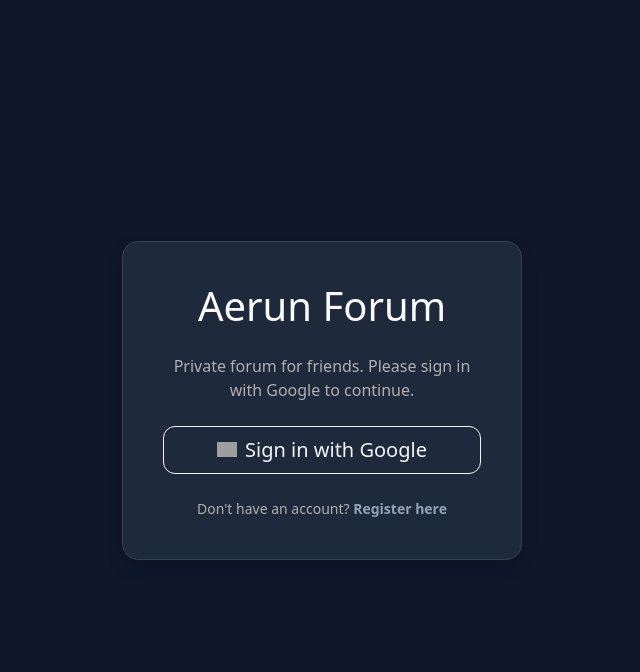
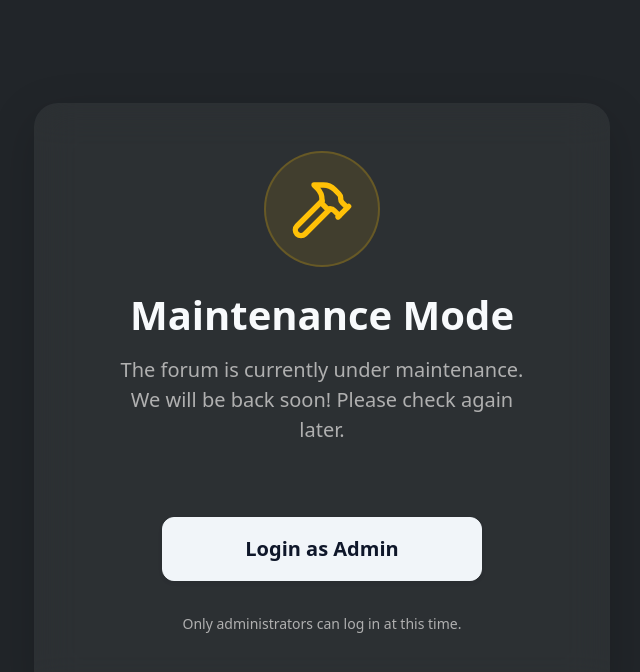
Before and after one commit to SiJunma/aerun, a React (Vite) app: page /maintenance in a window 1280 px wide. Before the commit this address led to /login. Shown: the top 672 px of the page, without its empty margins (318-958 px from the left). Built offline with nearby package versions, Linux system fonts and the light colour scheme; no server answers; the database is empty; grey boxes are pictures that could not be loaded.

Commit message:
Implemented maintenance mode

```diff
--- a/src/App.jsx
+++ b/src/App.jsx
@@ -13,6 +13,7 @@ import TopicPage from './pages/TopicPage';
 import ProfilePage from './pages/ProfilePage';
 import MembersPage from './pages/MembersPage';
 import AdminPage from './pages/AdminPage';
+import MaintenancePage from './pages/MaintenancePage';
 import { useAuth } from './contexts/AuthProvider';
 
 /**
@@ -38,6 +39,7 @@ const App = () => {
         {/* Public Routes */}
         <Route path="/login" element={<LoginPage />} />
         <Route path="/register" element={<RegisterPage />} />
+        <Route path="/maintenance" element={<MaintenancePage />} />
         <Route path="/pending" element={<ProtectedRoute requireActive={false}><PendingPage /></ProtectedRoute>} />
         <Route path="/banned" element={<ProtectedRoute requireActive={false}><BannedPage /></ProtectedRoute>} />
 
--- a/src/components/common/ProtectedRoute.jsx
+++ b/src/components/common/ProtectedRoute.jsx
@@ -11,10 +11,10 @@ import { useAuth } from '../../contexts/AuthProvider';
  *  requirePosting {boolean} – if true, spectators are bounced (cannot post/create, default: false)
  */
 const ProtectedRoute = ({ children, requireActive = true, requireAdmin = false, requirePosting = false }) => {
-  const { user, profile, loading } = useAuth();
+  const { user, profile, settings, loading } = useAuth();
   const location = useLocation();
 
-  if (loading) {
+  if (loading || !settings) {
     return (
       <div className="d-flex justify-content-center align-items-center vh-100">
         <div className="spinner-border text-primary" role="status">
@@ -27,6 +27,25 @@ const ProtectedRoute = ({ children, requireActive = true, requireAdmin = false,
   // Not logged in at all → /login
   if (!user) {
     return <Navigate to="/login" state={{ from: location }} replace />;
+  }
+
+  // Maintenance mode check: redirect non-admins to /maintenance
+  // We MUST wait for profile to exist if user is logged in, to avoid race conditions
+  // where profile is null for a split second and the system thinks it's a non-admin.
+  if (settings.maintenanceMode && location.pathname !== '/maintenance') {
+    if (!profile) {
+      return (
+        <div className="d-flex justify-content-center align-items-center vh-100">
+          <div className="spinner-border text-primary" role="status">
+            <span className="visually-hidden">Loading Profile...</span>
+          </div>
+        </div>
+      );
+    }
+
+    if (profile.role_id !== 'admin') {
+      return <Navigate to="/maintenance" replace />;
+    }
   }
 
   // Banned → /banned (always checked first when logged in)
--- a/src/components/layout/Navbar.jsx
+++ b/src/components/layout/Navbar.jsx
@@ -1,13 +1,13 @@
 import React from 'react';
-import { Navbar, Nav, Container, NavDropdown, Image } from 'react-bootstrap';
+import { Navbar, Nav, Container, NavDropdown, Image, Badge } from 'react-bootstrap';
 import { Link, useNavigate } from 'react-router-dom';
 import { useAuth } from '../../contexts/AuthProvider';
 import { useI18n } from '../../contexts/I18nProvider';
 import { User, Settings, LogOut } from 'lucide-react';
 
 const Navigation = () => {
-  const { user, profile, logout } = useAuth();
-  const { t } = useI18n();
+  const { user, profile, settings, logout } = useAuth();
+  const { t, lang } = useI18n();
   const navigate = useNavigate();
 
   const handleLogout = async () => {
@@ -16,15 +16,26 @@ const Navigation = () => {
   };
 
   return (
-    <Navbar bg="dark" variant="dark" expand="lg" sticky="top" className="mb-0">
+    <Navbar bg="dark" variant="dark" expand="lg" sticky="top" className="mb-0 shadow-sm border-bottom border-secondary border-opacity-25">
       <Container>
         <Navbar.Brand as={Link} to="/">{t('common.app_name')}</Navbar.Brand>
         <Navbar.Toggle aria-controls="basic-navbar-nav" />
         <Navbar.Collapse id="basic-navbar-nav">
           <Nav className="me-auto">
             <Nav.Link as={Link} to="/members">{t('nav.members')}</Nav.Link>
+            {profile?.role_id === 'admin' && (
+              <Nav.Link as={Link} to="/admin" className="text-warning fw-semibold">
+                {t('nav.admin')}
+              </Nav.Link>
+            )}
           </Nav>
-          <Nav className="align-items-center">
+          <Nav className="align-items-center gap-3">
+            {settings?.maintenanceMode && profile?.role_id === 'admin' && (
+              <Badge bg="warning" text="dark" className="d-flex align-items-center gap-1 shadow-sm px-2 py-1" style={{ fontSize: '0.75rem', letterSpacing: '0.5px' }}>
+                <div className="bg-dark rounded-circle me-1" style={{ width: '6px', height: '6px', animation: 'pulse 1.5s infinite' }}></div>
+                {lang === 'ru' ? 'ТЕХРАБОТЫ' : 'MAINTENANCE'}
+              </Badge>
+            )}
 
             {user ? (
               <NavDropdown
@@ -51,15 +62,6 @@ const Navigation = () => {
                   <User size={16} />
                   {t('nav.profile')}
                 </NavDropdown.Item>
-                {profile?.role_id === 'admin' && (
-                  <>
-                    <NavDropdown.Divider />
-                    <NavDropdown.Item as={Link} to="/admin" className="d-flex align-items-center gap-2">
-                      <Settings size={16} />
-                      {t('nav.admin')}
-                    </NavDropdown.Item>
-                  </>
-                )}
                 <NavDropdown.Divider />
                 <NavDropdown.Item onClick={handleLogout} className="d-flex align-items-center gap-2 text-danger">
                   <LogOut size={16} />
--- a/src/contexts/AuthProvider.jsx
+++ b/src/contexts/AuthProvider.jsx
@@ -26,6 +26,7 @@ const TICK_MS = 2 * 60 * 1000;
 export const AuthProvider = ({ children }) => {
   const [user, setUser] = useState(null);
   const [profile, setProfile] = useState(null);
+  const [settings, setSettings] = useState(null);
   const [loading, setLoading] = useState(true);
 
   // Ref holding the timestamp of the last recorded activity
@@ -82,6 +83,13 @@ export const AuthProvider = ({ children }) => {
   };
 
   useEffect(() => {
+    // Global Settings Listener
+    const unsubGlobalSettings = onSnapshot(doc(db, 'settings', 'global'), (docSnap) => {
+      if (docSnap.exists()) {
+        setSettings(docSnap.data());
+      }
+    });
+
     let profileUnsub;
     let lastSeenInterval;
 
@@ -91,6 +99,7 @@ export const AuthProvider = ({ children }) => {
     };
 
     const unsubscribe = onAuthStateChanged(auth, async (firebaseUser) => {
+      setLoading(true); // Ensure we're in loading state while processing auth change
       if (firebaseUser) {
         setUser(firebaseUser);
         const userDocRef = doc(db, 'users', firebaseUser.uid);
@@ -175,6 +184,7 @@ export const AuthProvider = ({ children }) => {
     });
 
     return () => {
+      unsubGlobalSettings();
       unsubscribe();
       if (profileUnsub) profileUnsub();
       clearInterval(lastSeenInterval);
@@ -184,6 +194,7 @@ export const AuthProvider = ({ children }) => {
   const value = {
     user,
     profile,
+    settings,
     loading,
     loginWithGoogle,
     logout,
--- a/src/pages/AdminPage.jsx
+++ b/src/pages/AdminPage.jsx
@@ -537,7 +537,7 @@ const AdminPage = () => {
         message={confirmState.message}
       />
 
-      <ToastContainer position="bottom-end" className="p-3" style={{ zIndex: 1100 }}>
+      <ToastContainer position="bottom-end" className="p-3" style={{ zIndex: 1100, position: 'fixed' }}>
         <Toast
           bg={toast.variant}
           show={toast.show}
--- a/src/pages/CategoryPage.jsx
+++ b/src/pages/CategoryPage.jsx
@@ -397,7 +397,7 @@ const CategoryPage = () => {
         </Link>
       </div>
 
-      <ToastContainer position="bottom-end" className="p-3" style={{ zIndex: 1100 }}>
+      <ToastContainer position="bottom-end" className="p-3" style={{ zIndex: 1100, position: 'fixed' }}>
         <Toast
           bg={toast.variant}
           show={toast.show}
--- /dev/null
+++ b/src/pages/MaintenancePage.jsx
@@ -0,0 +1,66 @@
+import React from 'react';
+import { Container, Card, Button } from 'react-bootstrap';
+import { Link } from 'react-router-dom';
+import { Hammer, LogOut } from 'lucide-react';
+import { useAuth } from '../contexts/AuthProvider';
+import { useI18n } from '../contexts/I18nProvider';
+
+const MaintenancePage = () => {
+  const { user, logout } = useAuth();
+  const { lang } = useI18n();
+
+  return (
+    <div className="vh-100 d-flex align-items-center justify-content-center bg-dark text-white p-3">
+      <Container style={{ maxWidth: '600px' }}>
+        <Card className="shadow-lg border-0 text-center p-4 p-md-5" style={{ background: 'rgba(255, 255, 255, 0.05)', backdropFilter: 'blur(20px)', borderRadius: '24px' }}>
+          <div className="mb-4">
+            <div
+              className="d-inline-flex p-4 rounded-circle mb-4"
+              style={{ background: 'rgba(255, 193, 7, 0.1)', border: '2px solid rgba(255, 193, 7, 0.2)' }}
+            >
+              <Hammer size={64} className="text-warning" />
+            </div>
+            <h1 className="fw-bold mb-3" style={{ fontSize: '2.5rem' }}>
+              {lang === 'ru' ? 'Технические работы' : 'Maintenance Mode'}
+            </h1>
+            <p className="text-muted fs-5 mb-5 px-md-4">
+              {lang === 'ru'
+                ? 'На форуме ведутся технические работы. Мы скоро вернемся! Пожалуйста, зайдите позже.'
+                : 'The forum is currently under maintenance. We will be back soon! Please check again later.'}
+            </p>
+          </div>
+          <div className="d-grid gap-3 col-md-8 mx-auto">
+            {user ? (
+              <Button
+                variant="outline-light"
+                size="lg"
+                className="fw-bold py-3 d-flex align-items-center justify-content-center gap-2 shadow-sm"
+                onClick={logout}
+                style={{ borderRadius: '12px', transition: 'all 0.3s ease' }}
+              >
+                <LogOut size={20} />
+                {lang === 'ru' ? 'Выйти из аккаунта' : 'Logout and Leave'}
+              </Button>
+            ) : (
+              <Button
+                variant="primary"
+                size="lg"
+                className="fw-bold py-3 d-flex align-items-center justify-content-center gap-2 shadow-sm"
+                as={Link}
+                to="/login"
+                style={{ borderRadius: '12px', transition: 'all 0.3s ease' }}
+              >
+                {lang === 'ru' ? 'Войти как админ' : 'Login as Admin'}
+              </Button>
+            )}
+            <p className="small text-muted mt-3">
+              {lang === 'ru' ? 'Только администраторы могут войти в данный момент.' : 'Only administrators can log in at this time.'}
+            </p>
+          </div>
+        </Card>
+      </Container>
+    </div>
+  );
+};
+
+export default MaintenancePage;
--- a/src/pages/ProfilePage.jsx
+++ b/src/pages/ProfilePage.jsx
@@ -748,7 +748,7 @@ const ProfilePage = () => {
         message={confirmState.message}
       />
 
-      <ToastContainer position="bottom-end" className="p-3" style={{ zIndex: 1100 }}>
+      <ToastContainer position="bottom-end" className="p-3" style={{ zIndex: 1100, position: 'fixed' }}>
         <Toast
           bg={toast.variant}
           show={toast.show}
--- a/src/pages/TopicPage.jsx
+++ b/src/pages/TopicPage.jsx
@@ -1079,7 +1079,7 @@ const TopicPage = () => {
         )}
       </ForumModal>
 
-      <ToastContainer position="bottom-end" className="p-3" style={{ zIndex: 1100 }}>
+      <ToastContainer position="bottom-end" className="p-3" style={{ zIndex: 1100, position: 'fixed' }}>
         <Toast
           bg={toast.variant}
           show={toast.show}
```
